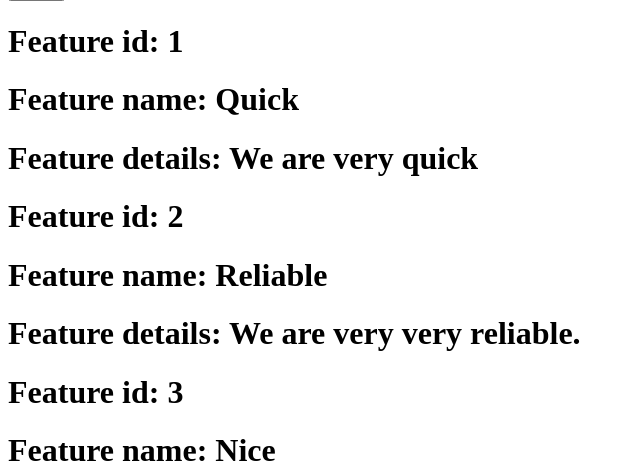
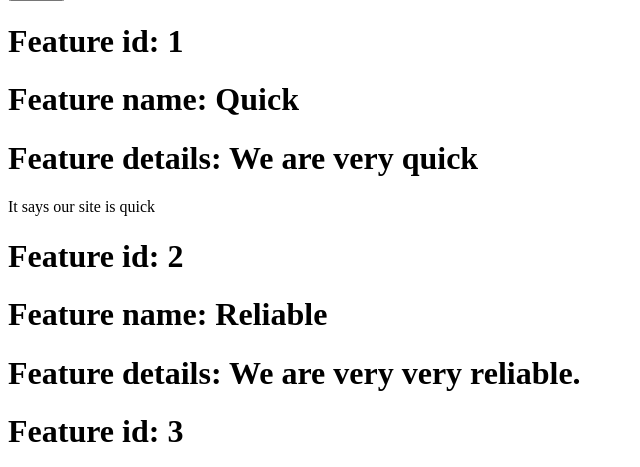
Before and after one commit to Suprim-Karki/Learning, a Django app: page / in a window 1280 px wide. Shown: the part 467-934 px from the top of the page, without its empty margins (0-640 px from the left). Run offline with Django 5.2, Linux system fonts and the light colour scheme; data comes from the database, SQL or seed files in the repository.

Commit message:
if else in html

```diff
--- a/Django/myproject/templates/index.html
+++ b/Django/myproject/templates/index.html
@@ -19,5 +19,8 @@
 <h1>Feature id: {{feature.id}}</h1>
 <h1>Feature name: {{feature.name}}</h1>
 <h1>Feature details: {{feature.details}}</h1>
+{% if feature.name == 'Quick' %}
+<p>It says our site is quick</p>
+{%endif%}
 
 {%endfor%}
```
